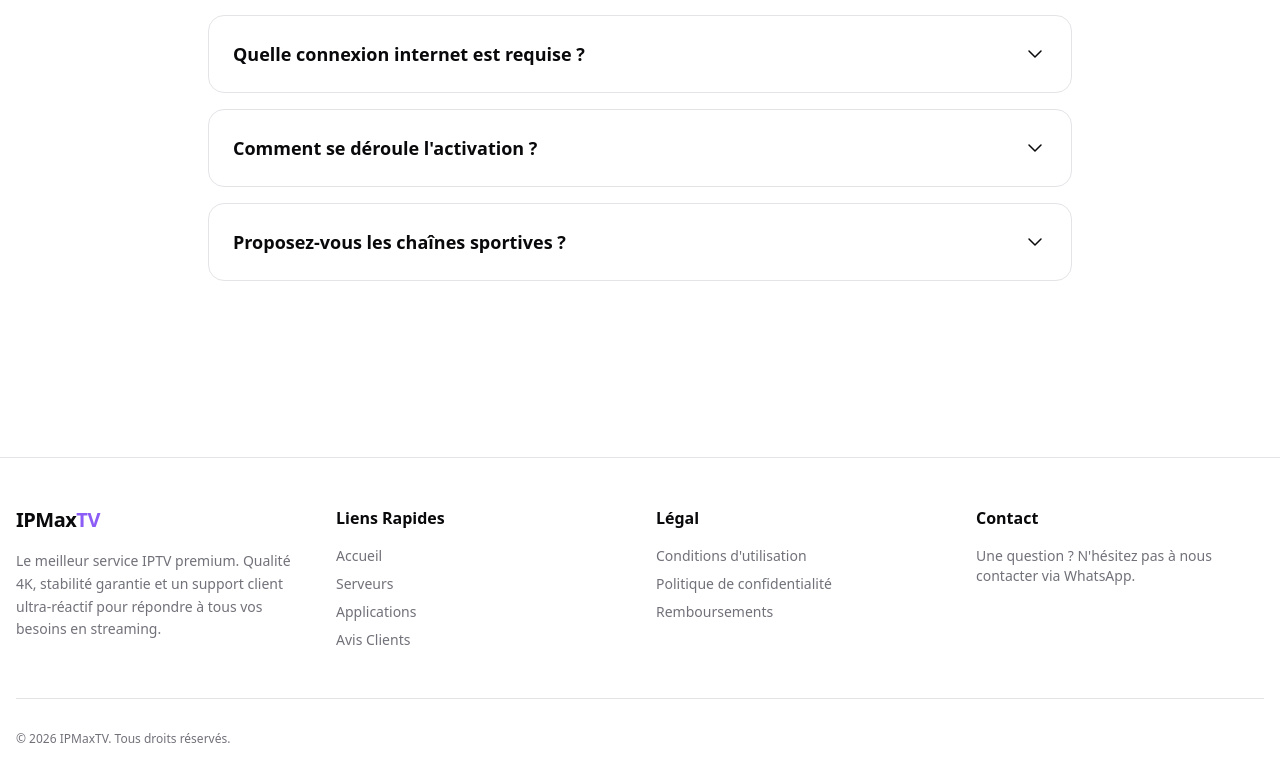
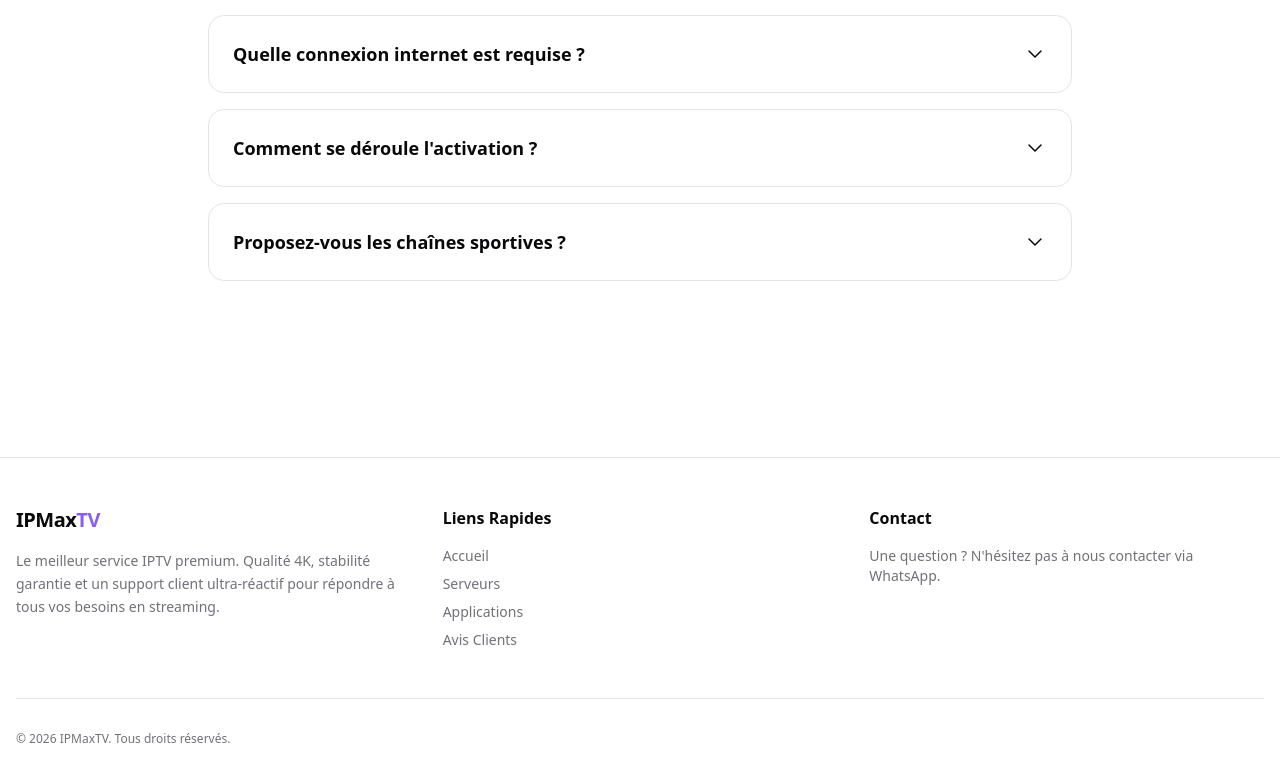
Before and after one commit to elgitano1995/ipmaxtv, a Next.js app: page / in a window 1280 px wide. Shown: the part 2199-2980 px from the top of the page. Built offline with nearby package versions, Linux system fonts and the light colour scheme.

Commit message:
style: Remove Legal section and rebalance footer columns

```diff
--- a/src/components/Footer.tsx
+++ b/src/components/Footer.tsx
@@ -2,7 +2,7 @@
     return (
         <footer className="border-t border-border bg-card mt-20">
             <div className="container mx-auto px-4 py-12">
-                <div className="grid grid-cols-1 md:grid-cols-4 gap-8">
+                <div className="grid grid-cols-1 md:grid-cols-3 gap-8">
                     <div>
                         <span className="font-bold text-xl tracking-tight">IPMax<span className="text-primary">TV</span></span>
                         <p className="mt-4 text-sm text-muted-foreground leading-relaxed">
@@ -19,14 +19,6 @@
                         </ul>
                     </div>
                     <div>
-                        <h3 className="font-semibold mb-4">Légal</h3>
-                        <ul className="space-y-2 text-sm text-muted-foreground">
-                            <li><a href="#" className="hover:text-primary transition-colors">Conditions d'utilisation</a></li>
-                            <li><a href="#" className="hover:text-primary transition-colors">Politique de confidentialité</a></li>
-                            <li><a href="#" className="hover:text-primary transition-colors">Remboursements</a></li>
-                        </ul>
-                    </div>
-                    <div>
                         <h3 className="font-semibold mb-4">Contact</h3>
                         <p className="text-sm text-muted-foreground mb-4">
                             Une question ? N'hésitez pas à nous contacter via WhatsApp.
```
